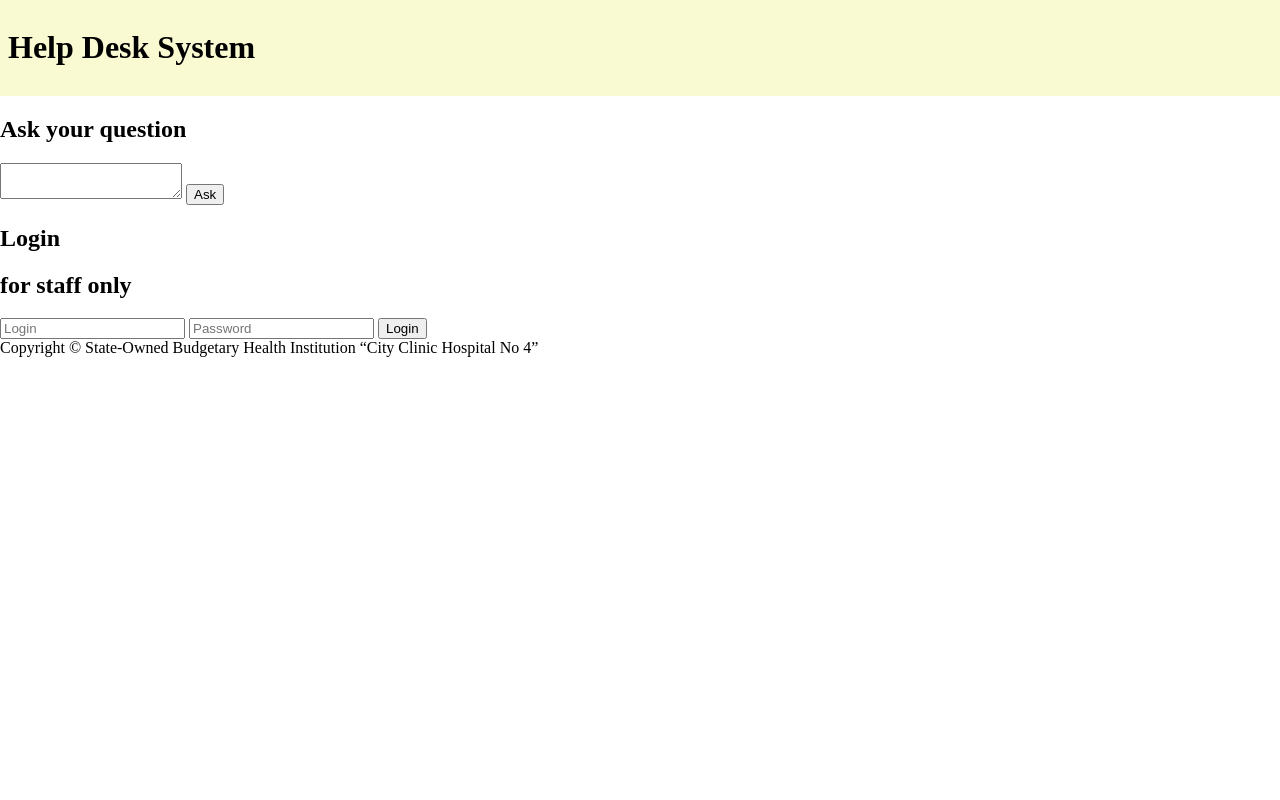
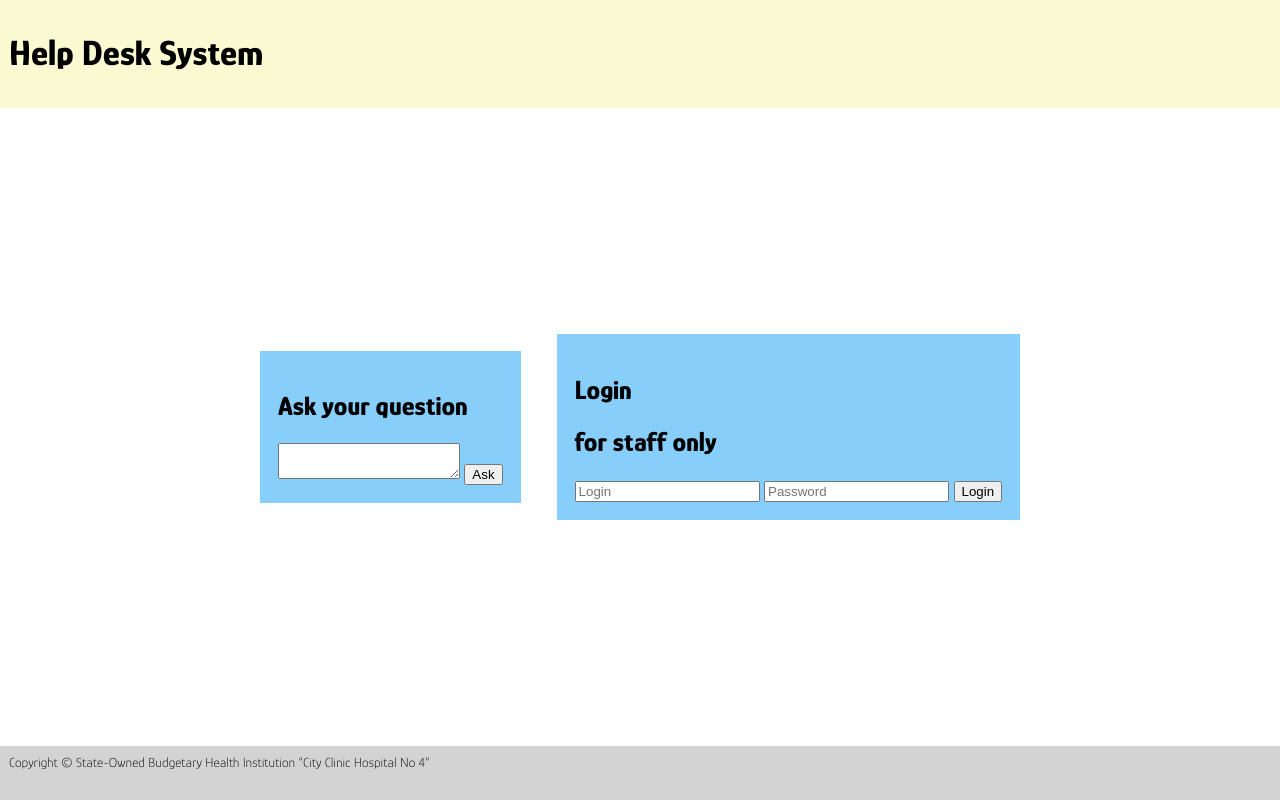
Before and after one commit to new-brand-clinic-technologies/my-helpdesk, a Python web app: template helpd/templates/index.html in a window 1280 px wide. Run offline with Jinja, Linux system fonts and the light colour scheme; the template is opened without the code that fills it, so the values that code supplies are empty.

Commit message:
adaptive layout

```diff
--- a/helpd/static/style.css
+++ b/helpd/static/style.css
@@ -1,9 +1,48 @@
+@import url('https://fonts.googleapis.com/css2?family=Glory:wght@200;800&display=swap');
+
 html, body {
     margin: 0;
     padding: 0;
 }
 
+html {
+    font-size: 18px;
+    font-family: 'Glory', sans-serif;
+}
+
 header {
+    box-sizing: border-box;
     background-color: lightgoldenrodyellow;
     padding: 0.5rem;
+    height: 6rem;
 }
+
+main {
+    display: flex;
+    align-items: center;
+    justify-content: center;
+}
+
+@media screen and (max-width: 599px) {
+    main {
+        flex-direction: column;
+    }
+}
+
+article {
+    background-color: lightskyblue;
+    padding: 1rem;
+    margin: 1rem;
+}
+
+main {
+    min-height: calc(100vh - 9rem);
+}
+
+footer {
+    box-sizing: border-box;
+    height: 3rem;
+    padding: 0.5rem;
+    background: lightgray;
+    font-size: 0.75rem;
+}
```
